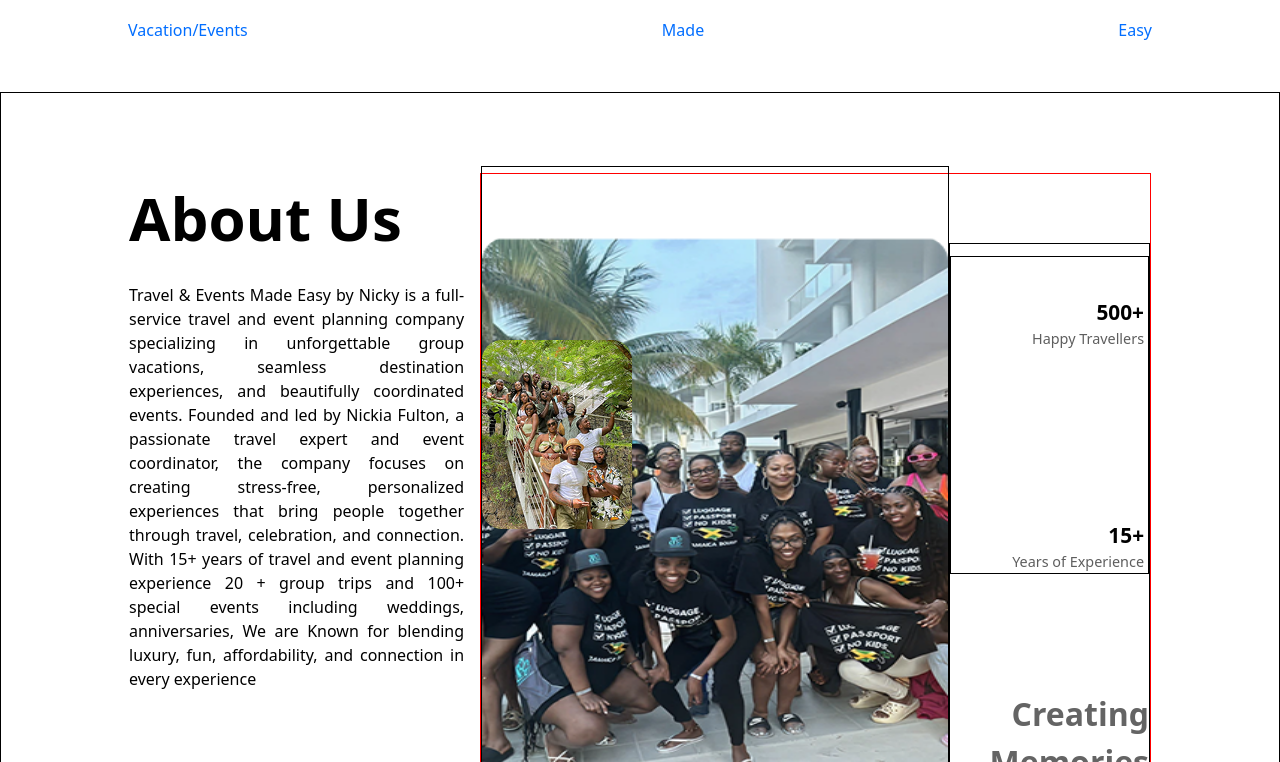
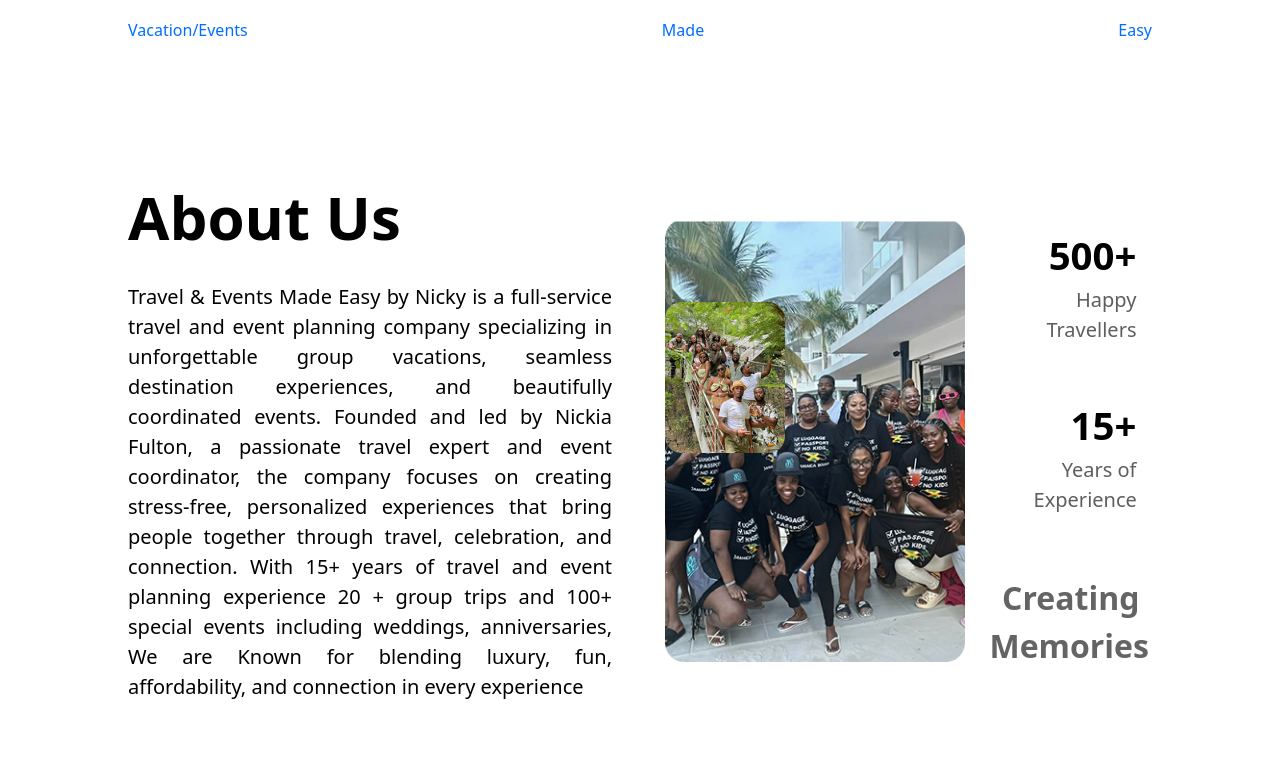
Before and after one commit to TheEldaps/Travel-Events, a Next.js app: page / in a window 1280 px wide. Shown: the part 1218-1980 px from the top of the page. Built offline with nearby package versions, Linux system fonts and the light colour scheme.

Commit message:
fix about section image responsiveness

```diff
--- a/app/components/AboutSection.tsx
+++ b/app/components/AboutSection.tsx
@@ -5,20 +5,20 @@ import Items from '../components/Items'
 
 export default function AboutSection() {
   return (
-    <section id='who-we-are' className='md:flex px-[5%] sm:px-[10%] pt-20 gap-4 mb-20 border'>
-      <section className='md:w-[50%]'>
+    <section id='who-we-are' className='md:flex px-[5%] sm:px-[10%] pt-20 gap-4 md:gap-5 lg:gap-10 mb-20'>
+      <section className='md:w-[70%]'>
         <h2 className='font-bold text-[2rem] lg:text-[60px] font-dmsans mb-5'>About Us</h2>
-        <p className='mb-6 text-justify sm:text-[1.1rem] md:text-[1rem]'>Travel & Events Made Easy by Nicky is a full-service travel and event planning company specializing in unforgettable group vacations, seamless destination experiences, and beautifully coordinated events. Founded and led by Nickia Fulton, a passionate travel expert and event coordinator, the company focuses on creating stress-free, personalized experiences that bring people together through travel, celebration, and connection. With 15+ years of travel and event planning experience 20 + group trips and 100+ special events including weddings, anniversaries, We are Known for blending luxury, fun, affordability, and connection in every experience</p>
+        <p className='mb-6 text-justify sm:text-[1.1rem] md:text-[1rem] lg:text-[1.25rem]'>Travel & Events Made Easy by Nicky is a full-service travel and event planning company specializing in unforgettable group vacations, seamless destination experiences, and beautifully coordinated events. Founded and led by Nickia Fulton, a passionate travel expert and event coordinator, the company focuses on creating stress-free, personalized experiences that bring people together through travel, celebration, and connection. With 15+ years of travel and event planning experience 20 + group trips and 100+ special events including weddings, anniversaries, We are Known for blending luxury, fun, affordability, and connection in every experience</p>
       </section>
 
-      <section className=' flex flex-col md:flex-row w-full justify-center md:items-center grow  border border-[red]'>
-        <div className='flex mb-4 grow relative  max-w-[300px] items-center mx-auto md:w-[80%] border md:max-w-full md:h-full'>
-          <Image src={AboutImg1} width='312' height='453' alt='About section Image 1' className='rounded-2xl w-[80%] md:w-full md:h-[80%] h-auto' />
+      <section className=' flex flex-col md:flex-row w-full justify-center md:items-center md:max-w-[500px]'>
+        <div className='flex mb-4 grow relative  max-w-[300px] items-center mx-auto md:w-[80%] md:max-w-[300px] md:h-full'>
+          <Image src={AboutImg1} width='312' height='453' alt='About section Image 1' className='rounded-2xl w-[80%] md:w-full md:h-[80%] md:max-w-[300px] h-auto' />
           <Image src={AboutImg2} width='150' height='189' alt='About section Image 1' className='rounded-2xl absolute top-1/4 md:top-1/4 right-[-15] md:right-[-40] w-[40%] max-w-[150px] h-auto' />
         </div>
 
-        <ul className='px-[4%] md:px-0 flex md:flex-col justify-between py-3 gap-4  w-full mx-auto border md:max-w-[30%] md:justify-between md:h-[80%]'>
-          <div className=' grow md:grow-0 flex md:flex-col  justify-between md:pt-[20%] sm:flex-row gap-4 lg:gap-0 lg:flex-col md:h-[60%] pr-[2%] border'>
+        <ul className='px-[4%] md:px-0 flex md:flex-col justify-between py-3 md:py-0  gap-4  w-full mx-auto md:max-w-[30%] md:justify-between md:h-[80%]'>
+          <div className=' grow md:grow-0 flex md:flex-col  justify-between md:pt-[20%] lg:pt-0 sm:flex-row gap-4 lg:gap-0 lg:flex-col md:h-[65%] pr-[2%]'>
             <Items title='500+' description='Happy Travellers' />
             <Items title='15+' description='Years of Experience' />
           </div>
--- a/app/components/Heading.tsx
+++ b/app/components/Heading.tsx
@@ -4,7 +4,7 @@ export default function ({ heading1, heading2, wrap = true
 }: { heading1: string, heading2: string, wrap?: boolean }) {
     return (
         <div>
-            <h2 className="text-[2.5rem] sm:text-[3rem] font-semibold text-center mb-2 lg:mb-20">
+            <h2 className="text-[2.5rem] sm:text-[3rem] font-semibold text-center mb-2 ">
                 {heading1}   <br className={
                     `${wrap ? 'block' : 'hidden'}`} />
                 <span className="text-[#8D8D8D] font-normal font-semibold italic font-[dmserif]">{heading2}</span>
--- a/app/components/Items.tsx
+++ b/app/components/Items.tsx
@@ -3,8 +3,8 @@
 export default function Items({ title, description }: { title: string, description: string }) {
     return (
         <li className='flex flex-col'>
-            <p className='font-bold text-[1.5rem] md:text-[1.3rem] md:text-right text-center sm:mx-auto md:mx-0 lg:mx-0'>{title}</p>
-            <p className='text-[#5E5E5E] text-[0.7rem] md:text-[0.9rem] md:text-right sm:max-w-full font-nunito text-center'>{description}</p>
+            <p className='font-bold text-[1.5rem] md:text-[2rem] lg:text-[2.4rem] md:text-right text-center sm:mx-auto md:mx-0 lg:mx-0'>{title}</p>
+            <p className='text-[#5E5E5E] text-[0.7rem] md:text-[0.9rem] lg:text-[1.25rem] md:text-right sm:max-w-full md:w-[70%] md:ml-[30%]  font-nunito text-center'>{description}</p>
         </li>
     )
 }
--- a/app/components/Nav.tsx
+++ b/app/components/Nav.tsx
@@ -14,7 +14,7 @@ export default function Nav() {
   }
 
   return (
-    <header className={`px-[5%] sm:px-[10%] w-full bg-white pt-2.5 z-1 sticky top-0 border`}>
+    <header className={`px-[5%] sm:px-[10%] py-0.5 w-full bg-white pt-2.5 z-1 sticky top-0 `}>
       <nav className="flex justify-between items-center  mb-2.5">
         <Image
           src={Logo}
--- a/app/components/RequestQuoteSection.tsx
+++ b/app/components/RequestQuoteSection.tsx
@@ -6,7 +6,7 @@ export default function RequestQuoteSection() {
         <section id='request-quote' className=' px-[5%] sm:px-[10%]  pt-15 mb-10   '>
             <section className='mx-auto max-w-[1000px] md:bg-[url("/RequestQuoteBgImage.png")] bg-no-repeat bg-[position:center_bottom]
  bg-contain pb-10'>
-                <div className=' text-center text-[1rem] mb-5'>
+                <div className=' text-center text-[1rem] mb-10'>
                     <Heading heading1='Request a ' heading2='Quote.' wrap={false
                     } />
                     <p>Please provide the following information. </p>
```
